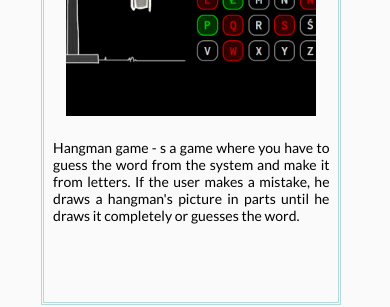
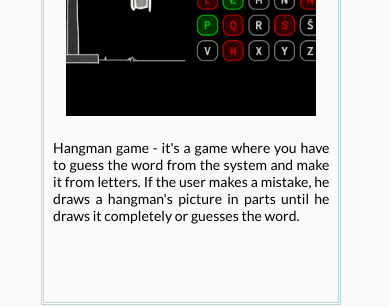
Before and after one commit to NatashaHatrum/MySite, a React (Create React App) app: page / in a window 390 px wide. Shown: the part 4220-4527 px from the top of the page. Built offline with nearby package versions, Linux system fonts and the light colour scheme; a web font is replaced by a local one.

Commit message:
Mobile version change

```diff
--- a/src/Components/Portfolio/Portfolio.jsx
+++ b/src/Components/Portfolio/Portfolio.jsx
@@ -32,7 +32,7 @@ const ProjectItem = [
         name: 'Hangman game',
         href:'https://github.com/NatashaHatrum/GraSzubienica',
         img: fotoProject4,
-        text: "Hangman game - s a game where you have to guess the word from the system and make it from letters. If the user makes a mistake, he draws a hangman's picture in parts until he draws it completely or guesses the word."
+        text: "Hangman game - it's a game where you have to guess the word from the system and make it from letters. If the user makes a mistake, he draws a hangman's picture in parts until he draws it completely or guesses the word."
     },
     {
         name: 'Hover project ',
```
